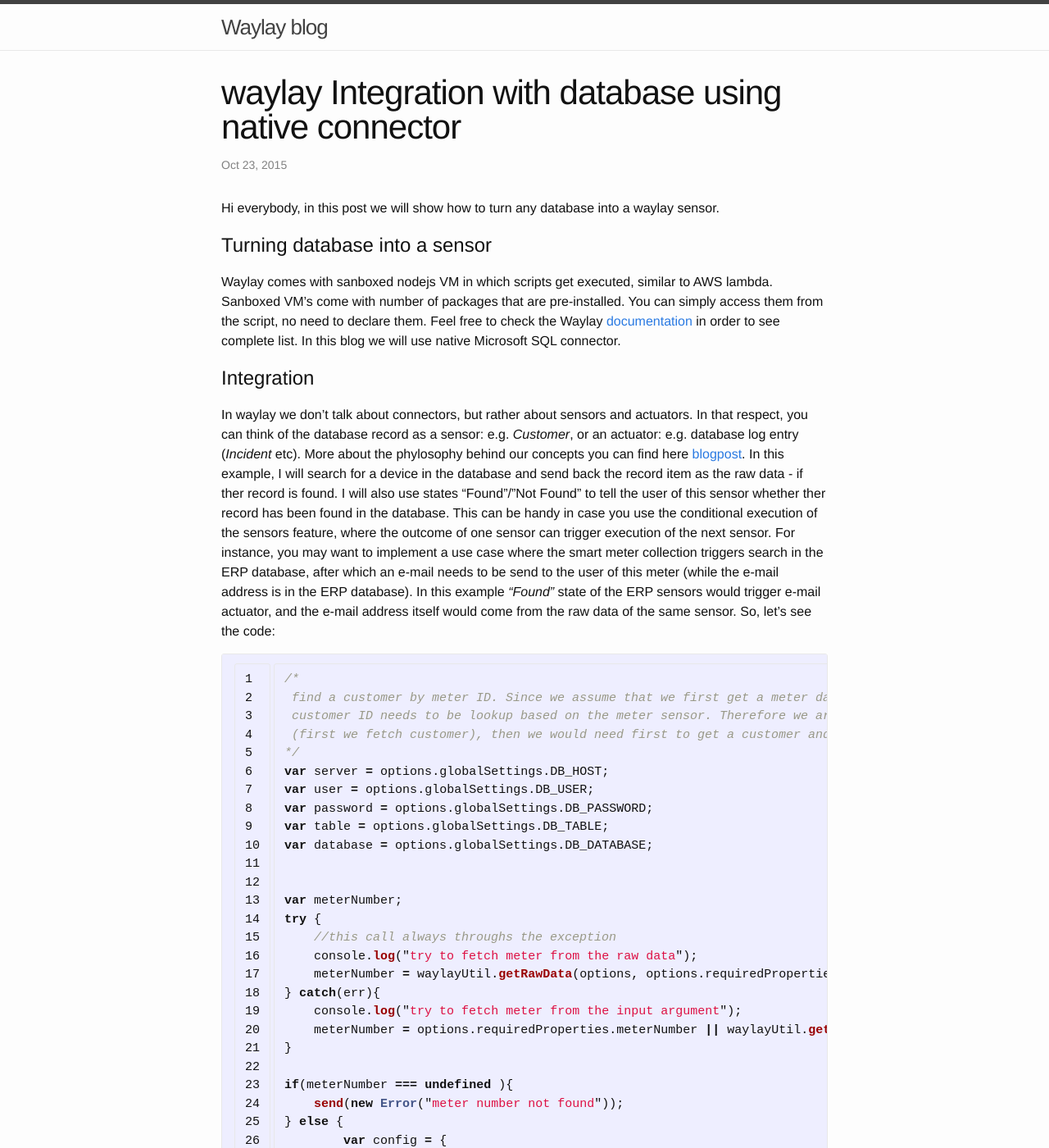
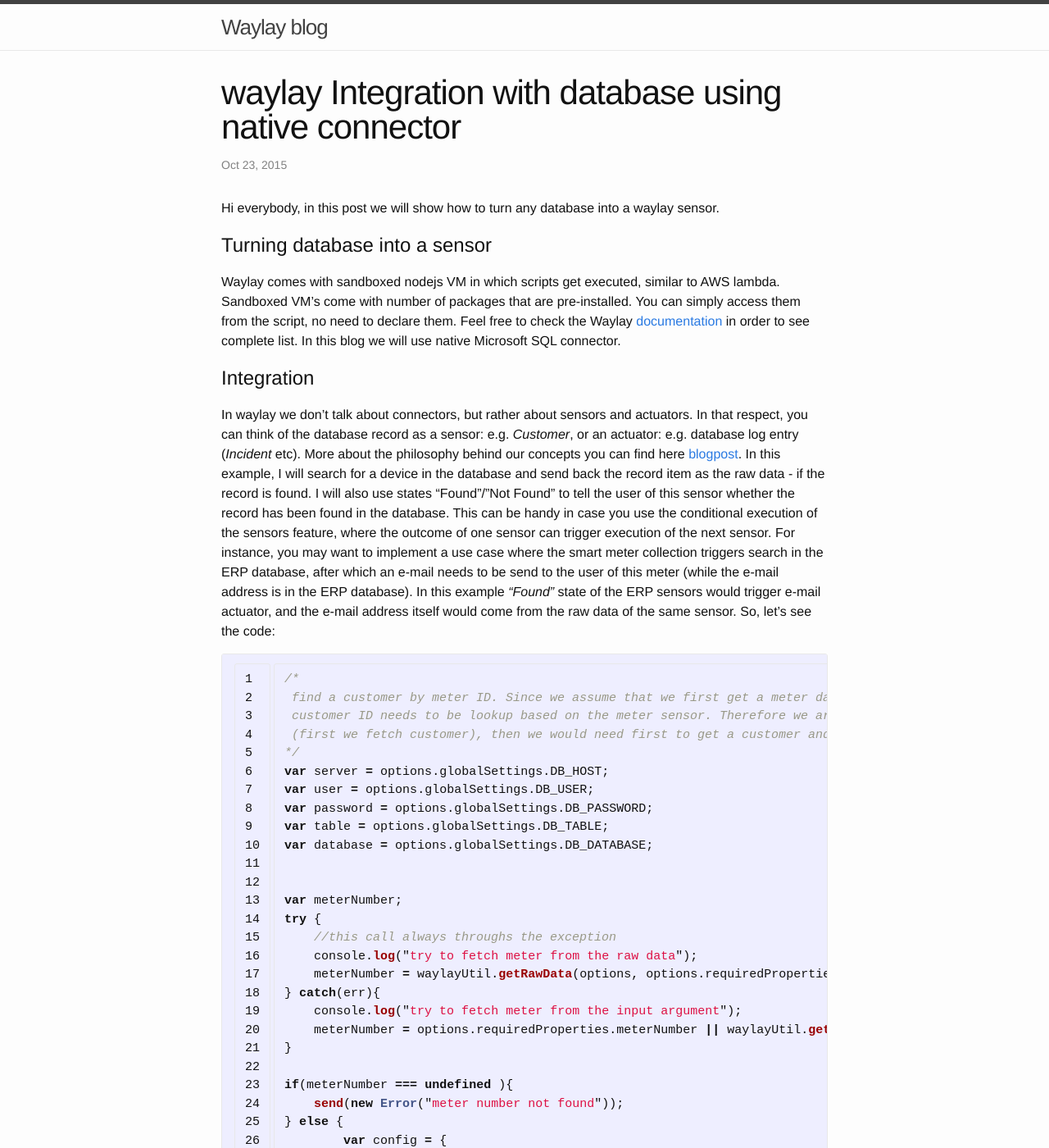
Before and after one commit to jasperdevrient/waylayio.github.io, a Jekyll site: the page built from _posts/2015-10-23-database-integration.markdown, in a window 1280 px wide and 1400 px high. Shown: the whole window at 82% size. Built offline with Jekyll 4.4.1, drawn with Linux system fonts in a browser that asks for light colours; some of the changed text lies outside the part shown.

Commit message:
Update 2015-10-23-database-integration.markdown

```diff
--- a/_posts/2015-10-23-database-integration.markdown
+++ b/_posts/2015-10-23-database-integration.markdown
@@ -8,16 +8,16 @@
 
 #Turning database into a sensor
 
-Waylay comes with sanboxed nodejs VM in which scripts get executed, similar to AWS lambda. Sanboxed VM's come with number of packages that are pre-installed.
+Waylay comes with sandboxed nodejs VM in which scripts get executed, similar to AWS lambda. Sandboxed VM's come with number of packages that are pre-installed.
 You can simply access them from the script, no need to declare them. Feel free to check the Waylay [documentation][waylaydocs] in order to see complete list.
 In this blog we will use native Microsoft SQL connector.
 
 #Integration
 
 In waylay we don't talk about connectors, but rather about sensors and actuators. In that respect, you can think of the database record as a sensor: e.g.
-_Customer_, or an actuator: e.g. database log entry (_Incident_ etc). More about the phylosophy behind our concepts you can find here [blogpost][blog].
-In this example, I will search for a device in the database and send back the record item as the raw data - if ther record is found. I will also
-use states "Found"/"Not Found" to tell the user of this sensor whether ther record has been found in the database. This can be handy in case
+_Customer_, or an actuator: e.g. database log entry (_Incident_ etc). More about the philosophy behind our concepts you can find here [blogpost][blog].
+In this example, I will search for a device in the database and send back the record item as the raw data - if the record is found. I will also
+use states "Found"/"Not Found" to tell the user of this sensor whether the record has been found in the database. This can be handy in case
 you use the conditional execution of the sensors feature, where the outcome of one sensor can trigger execution of the next sensor. For instance, you may want
 to implement a use case where the smart meter collection triggers search in the ERP database, after which an e-mail needs to be send to the user of this meter
 (while the e-mail address is in the ERP database). In this example _"Found"_ state of the ERP sensors would trigger e-mail actuator, and the e-mail address itself
@@ -27,7 +27,7 @@
 
 /*
  find a customer by meter ID. Since we assume that we first get a meter data and only then search for a customer, assumption is that the
- customer ID needs to be lookup based on the meter sensor. Therefore we are looking at the meterID from the rawData. If the use case was other way arround
+ customer ID needs to be lookup based on the meter sensor. Therefore we are looking at the meterID from the rawData. If the use case was other way around
  (first we fetch customer), then we would need first to get a customer and use meterId to find a meter measurements.
 */
 var server = options.globalSettings.DB_HOST;
```
Also changed, not shown: other parts of _posts/2015-10-23-database-integration.markdown (+2 -2 lines).
